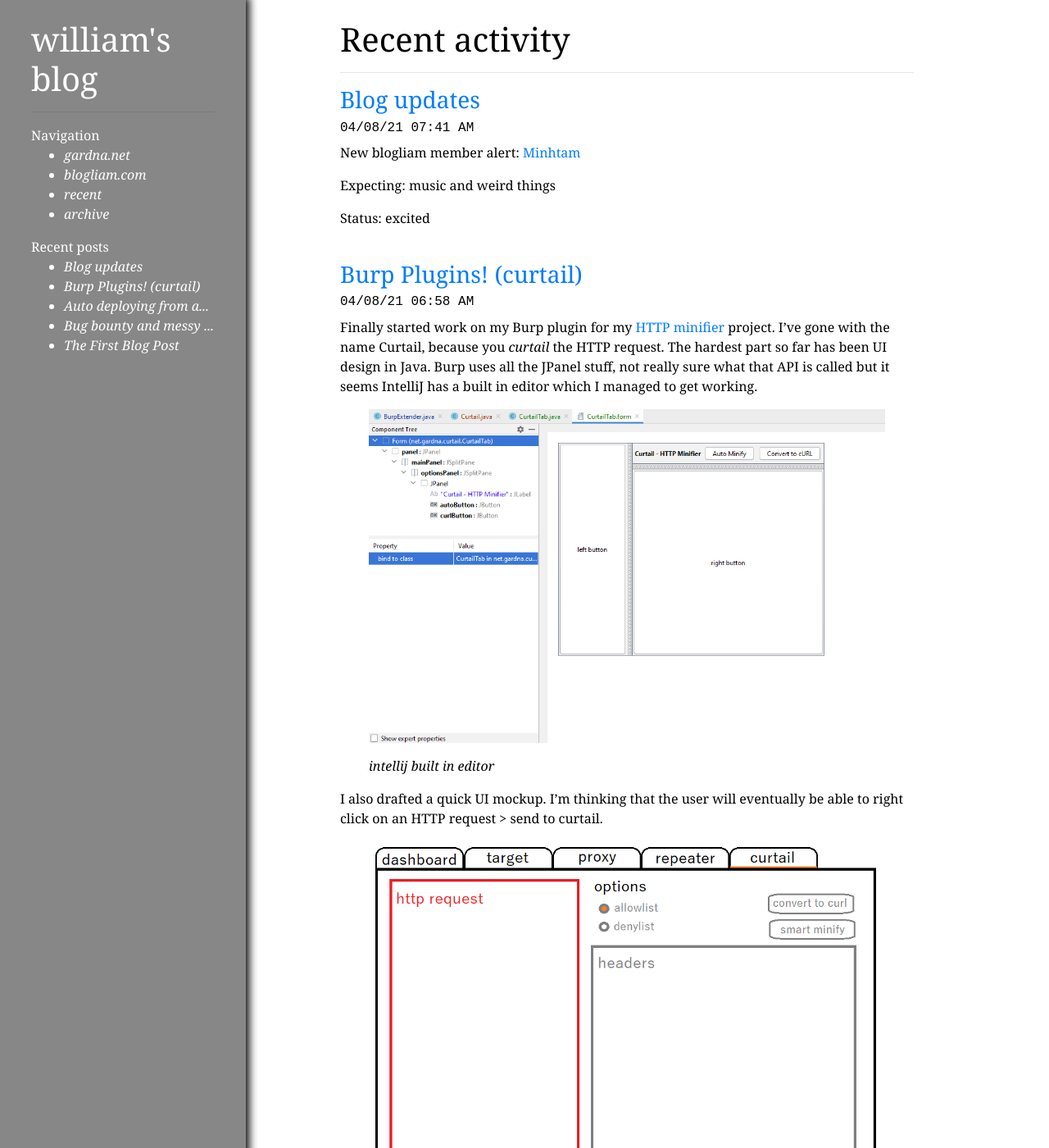
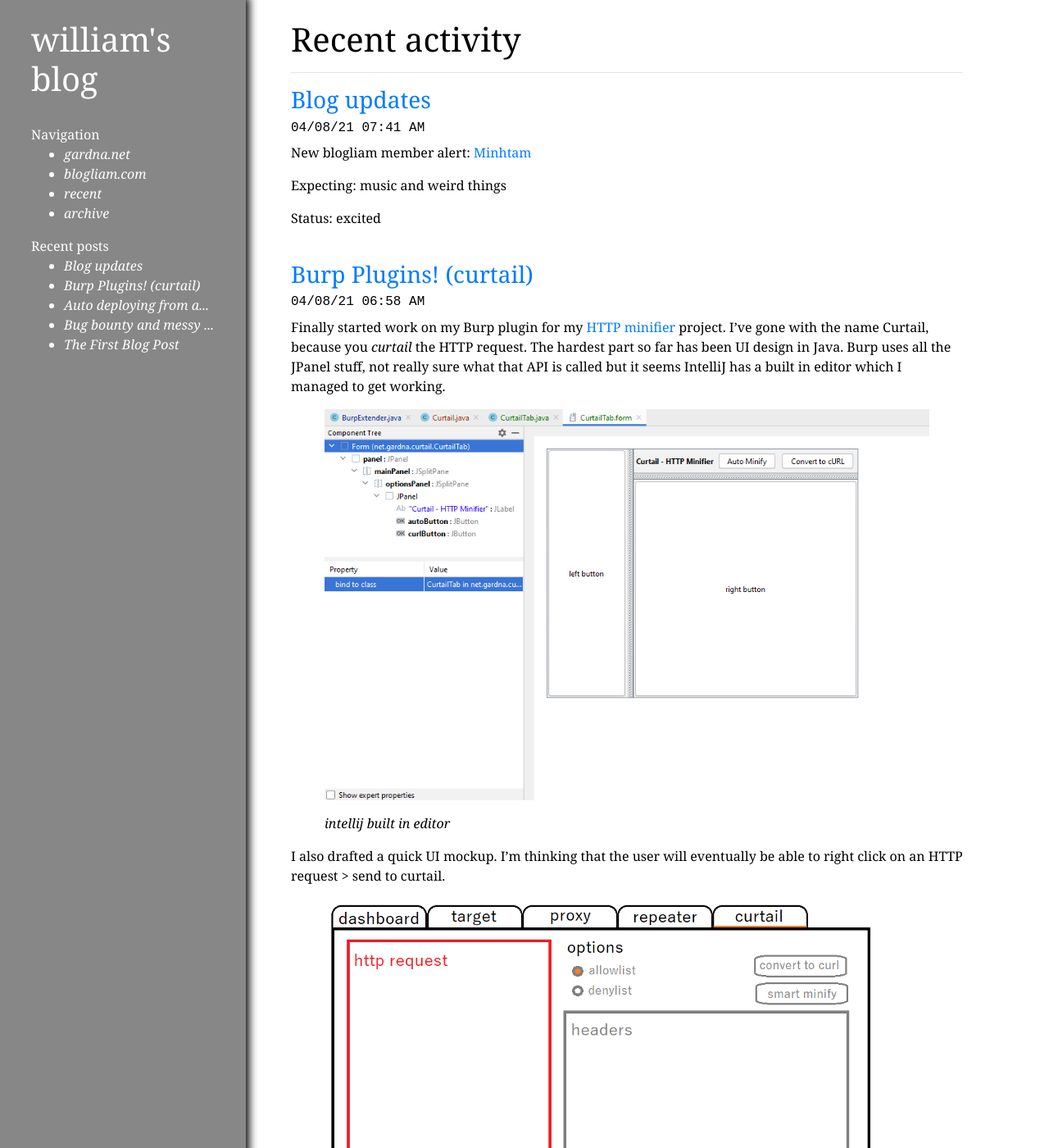
Before and after one commit to blogliam/gardna.blogliam.com, a Jekyll site: the page built from index.html, in a window 1280 px wide and 1400 px high. Shown: the whole window at 82% size. Built offline with Jekyll 4.4.1, drawn with Linux system fonts in a browser that asks for light colours.

Commit message:
styling changes

```diff
--- a/_layouts/default.html
+++ b/_layouts/default.html
@@ -23,7 +23,7 @@
                             <a href="/">{{ site.title }}</a>
                         </h1>
 
-                        <hr />
+                        <br/>
 
                         <span>Navigation</span>
                         <ul>
--- a/_sass/main.scss
+++ b/_sass/main.scss
@@ -3,7 +3,7 @@
 $bodyFont: Georgia, serif;
 $trimColor: #878787;
 $contentWidth: 900px;
-$mobileWidth: 910px;
+$mobileWidth: 790px;
 
 html,
 body {
@@ -35,8 +35,8 @@
 }
 
 #content {
-    padding-left: 100px;
-    padding-right: 100px;
+    padding-left: 40px;
+    padding-right: 40px;
     max-width: $contentWidth;
 }
 
```
